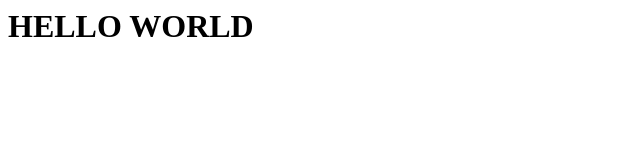
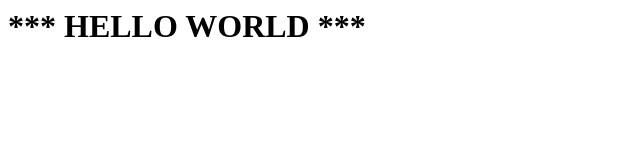
Before and after one commit to python-quach/my-app, a plain HTML site: page index.html in a window 1280 px wide. Shown: the whole page, without its empty margins (0-640 px from the left). Drawn offline with Linux system fonts and the light colour scheme.

Commit message:
Add *** around the Hello World

```diff
--- a/index.html
+++ b/index.html
@@ -1 +1 @@
-<h1>HELLO WORLD</h1>
+<h1>*** HELLO WORLD ***</h1>
```
